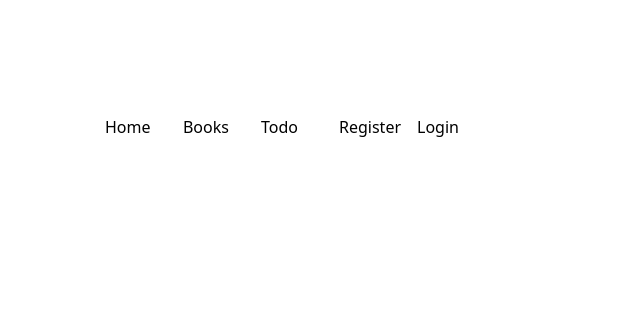
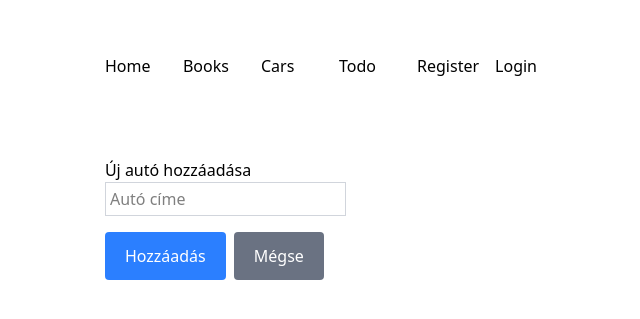
Before and after one commit to sze-alitak/javascript-vuejs, a Vue app: page /cars/add in a window 1280 px wide. Shown: the part 233-552 px from the top of the page, without its empty margins (309-949 px from the left). Built offline with nearby package versions, Linux system fonts and the light colour scheme.

Commit message:
basic crud

```diff
--- a/src/App.vue
+++ b/src/App.vue
@@ -2,6 +2,7 @@
   <ul class="mb-20 grid grid-cols-6 gap-4">
     <li><RouterLink to="/">Home</RouterLink></li>
     <li><RouterLink to="/books">Books</RouterLink></li>
+    <li><RouterLink to="/cars">Cars</RouterLink></li>
     <li><RouterLink to="/todo">Todo</RouterLink></li>
     <li v-if="!authStore.isAuthenticated"><RouterLink to="/register">Register</RouterLink></li>
     <li v-if="!authStore.isAuthenticated"><RouterLink to="/login">Login</RouterLink></li>
--- a/src/components/List.vue
+++ b/src/components/List.vue
@@ -34,7 +34,7 @@ function deleteEntry(id) {
      v-model="activeTag"
      />
 
-    <ul>
+    <ul v-if="dataFiltered.length">
         <li v-for="entry in dataFiltered" :key="`entry-${entry.id}`"
          class="flex items-center">
             <RouterLink :to="`/${routePrefix}/${entry.id}/edit`" class="mr-auto">
@@ -50,4 +50,5 @@ function deleteEntry(id) {
             </button>
         </li>
     </ul>
+    <p v-else>Nem található adat</p>
 </template>
--- a/src/composables/useApi.js
+++ b/src/composables/useApi.js
@@ -25,14 +25,14 @@ export default function useApi(type) {
             })
     }
 
-    const addItem = (item) => {
-        axios.post(`/${type}/`, item)
+    const addItem = async (item) => {
+        return axios.post(`/${type}/`, item)
             .then(res => {
                 data.value.push(res.data)
             })
     }
 
-    const updateItem = (item) => {
+    const updateItem = async (item) => {
         return axios.put(`/${type}/${item.id}`, item)
             .then(res => {
                 return fetchData()
--- a/src/router/index.js
+++ b/src/router/index.js
@@ -38,6 +38,21 @@ const router = createRouter({
       name: 'login',
       component: () => import('@/views/LoginView.vue')
     },
+    {
+      path: '/cars',
+      name: 'cars',
+      component: () => import('@/views/cars/ListView.vue')
+    },
+    {
+      path: '/cars/add',
+      name: 'cars.add',
+      component: () => import('@/views/cars/AddView.vue')
+    },
+    {
+      path: '/cars/:id/edit',
+      name: 'cars.edit',
+      component: () => import('@/views/cars/EditView.vue')
+    },
   ],
 })
 
--- a/src/stores/auth.js
+++ b/src/stores/auth.js
@@ -1,5 +1,5 @@
 import { defineStore } from 'pinia'
-import { ref, computed } from 'vue'
+import { ref, computed, onMounted } from 'vue'
 import axios from '@/services/http'
 
 export const useAuthStore = defineStore('auth', () => {
@@ -58,9 +58,11 @@ export const useAuthStore = defineStore('auth', () => {
         }
     }
 
-    if (token.value) {
-        axios.defaults.headers.common['Authorization'] = `Bearer ${token.value}`
-    }
+    onMounted(() => {
+        if (token.value) {
+            axios.defaults.headers.common['Authorization'] = `Bearer ${token.value}`
+        }
+    })
 
     return {
         token,
--- /dev/null
+++ b/src/views/cars/AddView.vue
@@ -0,0 +1,38 @@
+<script setup>
+import { ref } from 'vue'
+import { useRouter } from 'vue-router'
+import TextInput from '@/components/form/TextInput.vue'
+import CustomButton from '@/components/form/CustomButton.vue'
+import useApi from '@/composables/useApi'
+
+const { entry: car, addItem } = useApi('cars')
+
+const router = useRouter()
+
+const loading = ref(false)
+
+const addCar = async () => {
+    loading.value = true
+    try {
+        await addItem(car.value)
+        router.push('/cars')
+    } catch (error) {
+        console.error('Error adding car:', error)
+    } finally {
+        loading.value = false
+    }
+}
+</script>
+
+<template>
+    <h2>Új autó hozzáadása</h2>
+
+    <form v-on:submit.prevent="addCar">
+        <TextInput v-model="car.title" label="Cím" placeholder="Autó címe" required/>
+
+        <div class="mt-4">
+            <CustomButton type="submit" :disabled="loading">{{ loading ? 'Hozzáadás...' : 'Hozzáadás' }}</CustomButton>
+            <CustomButton type="button" v-on:click="router.push('/cars')" class="ml-2 bg-gray-500 hover:bg-gray-600">Mégse</CustomButton>
+        </div>
+    </form>
+</template>
--- /dev/null
+++ b/src/views/cars/EditView.vue
@@ -0,0 +1,44 @@
+<script setup>
+import { ref, onMounted } from 'vue'
+import { useRoute, useRouter } from 'vue-router'
+import TextInput from '@/components/form/TextInput.vue'
+import CustomButton from '@/components/form/CustomButton.vue'
+import useApi from '@/composables/useApi'
+
+const { entry: car, viewItem, updateItem } = useApi('cars')
+
+const route = useRoute()
+const router = useRouter()
+
+const loading = ref(false)
+
+const updateCar = async () => {
+    loading.value = true
+    try {
+        await updateItem(car.value)
+        router.push('/cars')
+    } catch (error) {
+        console.error('Error updating car:', error)
+    } finally {
+        loading.value = false
+    }
+}
+
+onMounted(() => {
+    viewItem(route.params.id)
+})
+</script>
+
+<template>
+    <h2>Autó szerkesztése</h2>
+
+    <form v-on:submit.prevent="updateCar">
+        <TextInput v-model="car.title" label="Cím" placeholder="Autó címe" required/>
+
+        <div class="mt-4">
+            <CustomButton type="submit" :disabled="loading">{{ loading ? 'Mentés...' : 'Mentés' }}</CustomButton>
+
+            <CustomButton type="button" v-on:click="router.push('/cars')" class="ml-2 bg-gray-500 hover:bg-gray-600">Mégse</CustomButton>
+        </div>
+    </form>
+</template>
--- /dev/null
+++ b/src/views/cars/ListView.vue
@@ -0,0 +1,25 @@
+<script setup>
+import { onMounted } from 'vue'
+import { useRouter } from 'vue-router'
+import List from '@/components/List.vue'
+import useApi from '@/composables/useApi'
+
+const { data: cars, fetchData, deleteEntry } = useApi('cars')
+
+const router = useRouter()
+
+onMounted(() => {
+    fetchData()
+})
+</script>
+
+<template>
+    <div>
+        <div class="mb-4">
+            <button v-on:click="router.push('/cars/add')" class="bg-blue-500 text-white px-4 py-2 rounded">
+                Autó hozzáadása
+            </button>
+        </div>
+        <List title="Autók" route-prefix="cars" :data="cars" v-on:delete-entry="deleteEntry" />
+    </div>
+</template>
```
